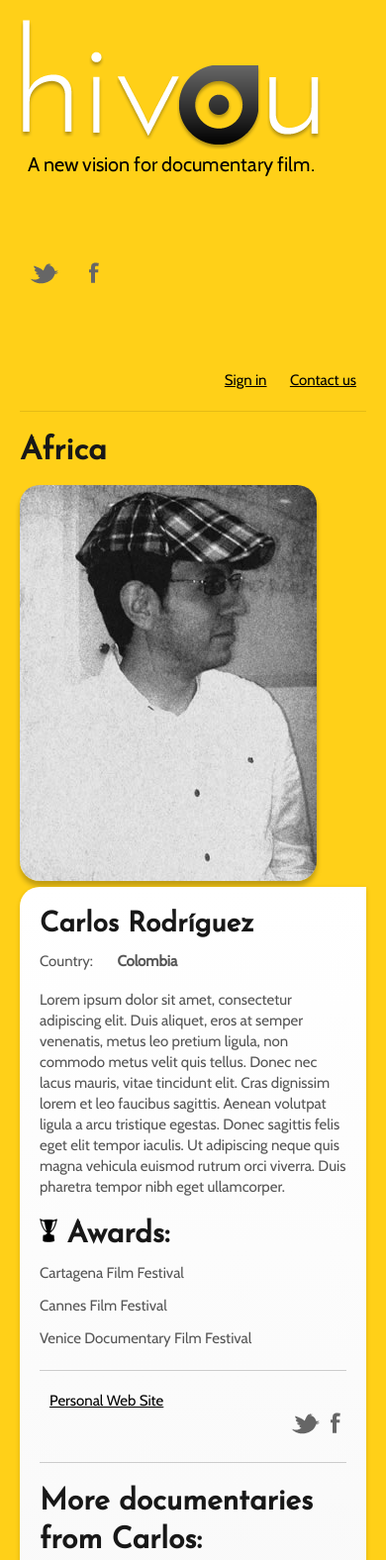
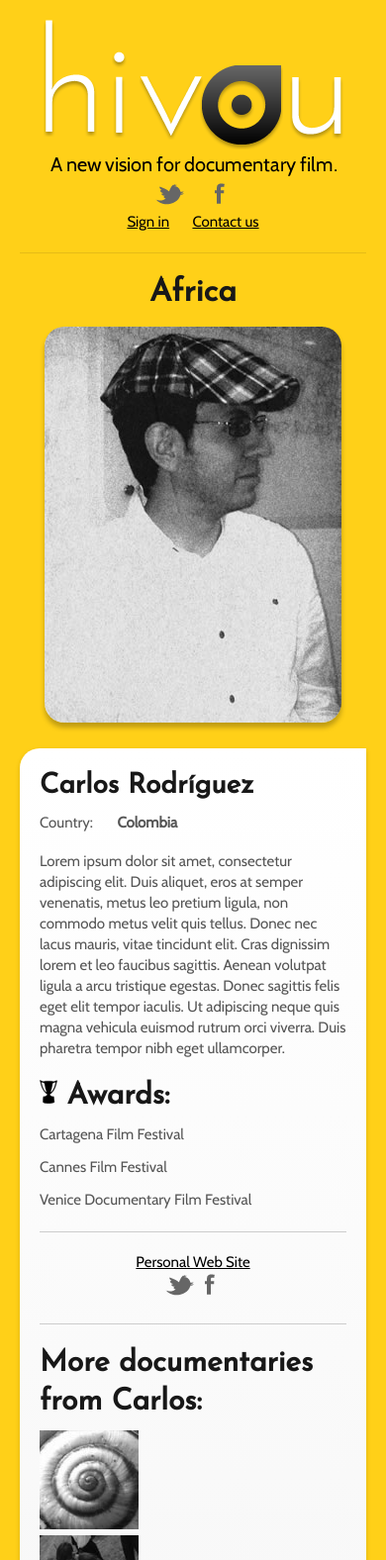
Before and after one commit to SWBogotaOrg/D-VU, a CakePHP app: the page made by app/View/Pages/director.ctp in a window 390 px wide; the page is wider, and only the part inside the window is pictured. Shown: the top 1576 px of that part at 99% size. Run offline with PHP 8.4 and a stand-in for CakePHP, Linux system fonts and the light colour scheme; the template is opened without the code that fills it, so the values that code supplies are empty; some libraries are stand-ins or nearby versions.

Commit message:
CSS update

```diff
--- a/app/webroot/css/app.css
+++ b/app/webroot/css/app.css
@@ -131,6 +131,7 @@ a.lk-view:hover{
 img.bigPhoto{
 	border-radius: 20px;
 	box-shadow: 0px 5px 5px rgba(0, 0, 0, .25);
+	margin-bottom: 20px;
 }
 
 /* Header & Footer */
@@ -158,9 +159,10 @@ img.bigPhoto{
 	bottom: 0;
 	box-shadow: inset 0px 5px 5px rgba(0, 0, 0, .25);
 	clear: both;
-	padding: 40px 0px 20px;
+	padding: 40px 2% 20px;
 	position:absolute;
-	width: 100%;
+
+	width: 96%;
 }
 .link-bar a,
 #footer a{
@@ -173,3 +175,17 @@ img.bigPhoto{
 	color: #999;
 	text-decoration: none;
 }
+
+@media screen and (max-width: 767px) {
+	h1,
+	#footer,
+	.link-bar{
+		text-align: center;
+	}
+	#header .four.columns,
+	.four.columns{
+		padding-top: 0px;
+		text-align: center;
+	}
+
+}
```
